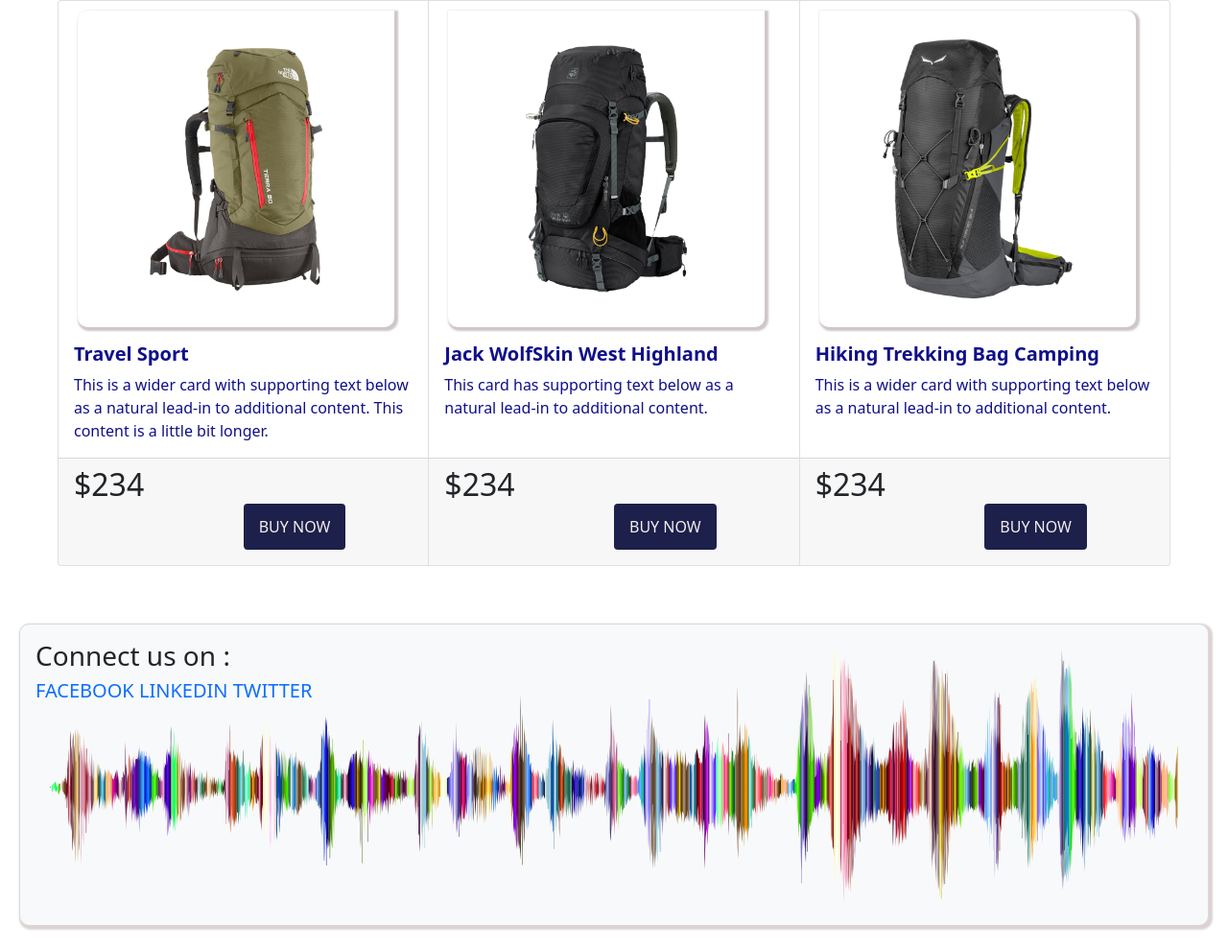
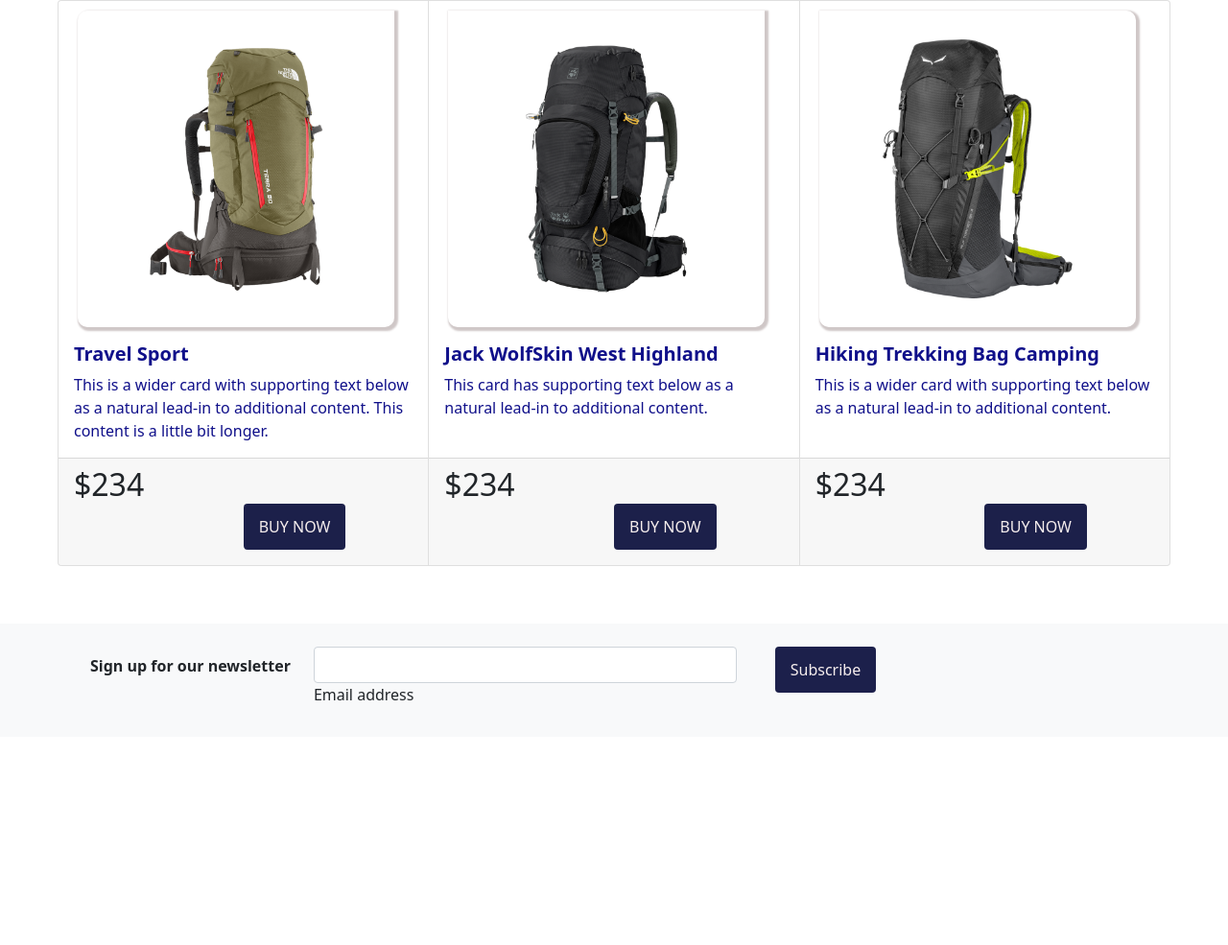
Before and after one commit to Forroukh/assignment2, a plain HTML site: page index.html in a window 1280 px wide. Shown: the part 1861-2846 px from the top of the page at 96% size. After the commit the page ends 2629 px from the top, so only its background shows below. Drawn offline with nearby package versions, Linux system fonts and the light colour scheme.

Commit message:
added footer

```diff
--- a/index.html
+++ b/index.html
@@ -198,14 +198,38 @@
     </main>
 
     <footer>
-      <div class="card bg-light text-dark" style="margin: 20px; border-radius: 10px; box-shadow: 2px 2px 2px 2px rgb(221, 210, 210);">
-        <img src="Photos/image 8.svg" class="card-img" alt="...">
-        <div class="card-img-overlay">
-          <h3 class="card-title">Connect us on : </h3>
+      <footer class="bg-light text-center text-lg-start">
+        <div class="container p-4 pb-0">
+          <form action="">
 
-          <h5 class="card-text" > <a href="" style="text-decoration: none; font-size: 20px;">  FACEBOOK  LINKEDIN  TWITTER</a>  </h5>
+            <div class="row">
+
+              <div class="col-auto mb-4 mb-md-0">
+                <p class="pt-2"><strong>Sign up for our newsletter</strong></p>
+              </div>
+              <div class="col-md-5 col-12 mb-4 mb-md-0">
+
+                <div class="form-outline mb-4">
+                  <input type="email" id="form5Example2" class="form-control" />
+                  <label class="form-label" for="form5Example2">Email address</label>
+                </div>
+              </div>
+
+
+
+              <div class="col-auto mb-4 mb-md-0">
+
+                <button type="submit" class="btn btn-primary mb-4">Subscribe</button>
+              </div>
+
+            </div>
+
+          </form>
         </div>
-      </div>
+
+        </div>
+        <!-- Copyright -->
+      </footer>
     </footer>
 
 
```
